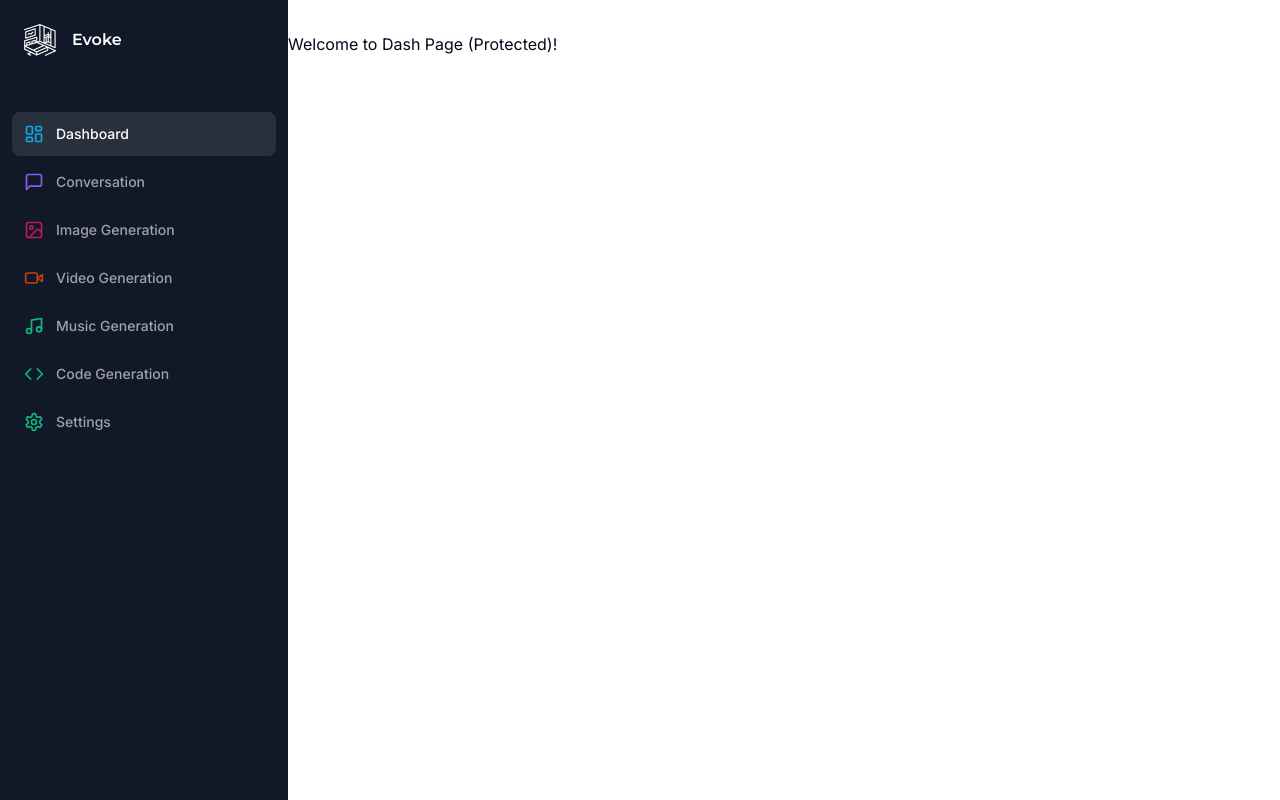
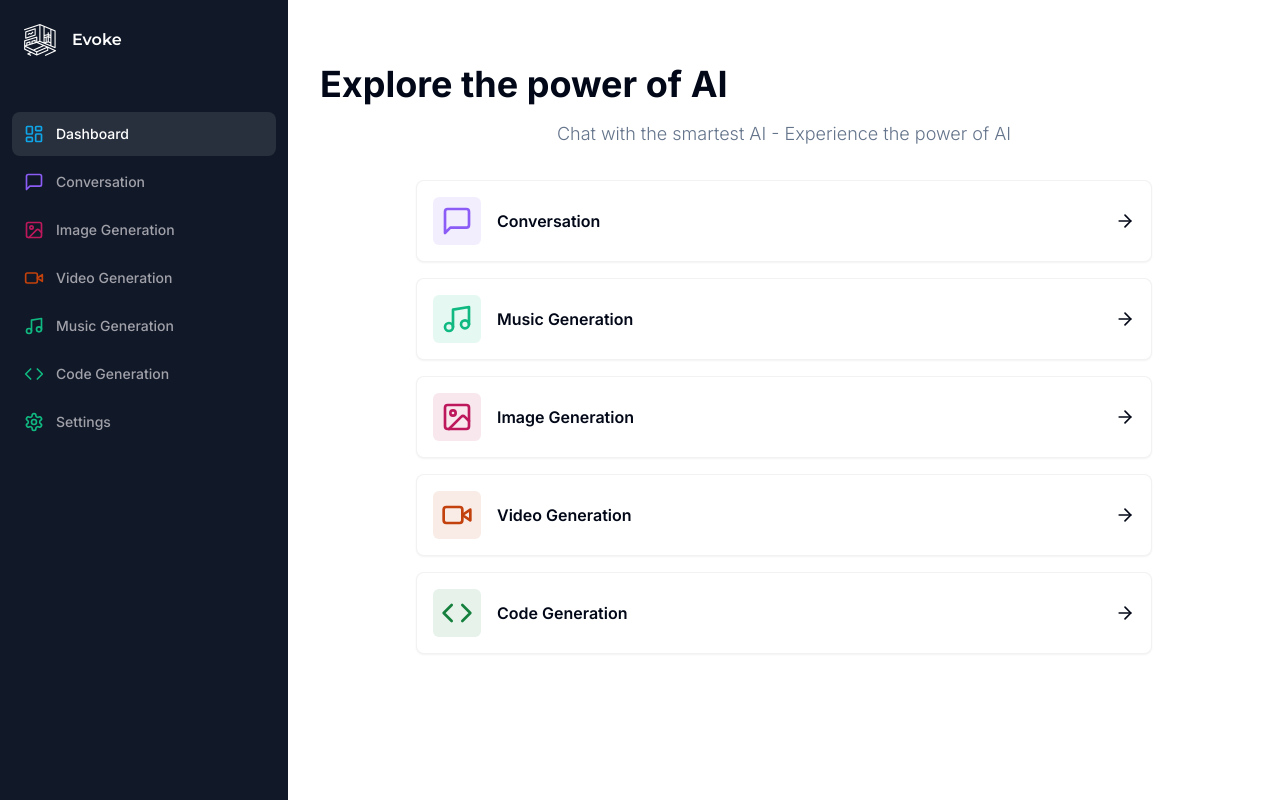
Before and after one commit to CGodl/GaelAi, a Next.js app: page /dashboard in a window 1280 px wide. Built offline with nearby package versions, Linux system fonts and the light colour scheme.

Commit message:
Developed basic dashboard to click in to AI programs

```diff
--- a/app/(dashboard)/(routes)/dashboard/page.tsx
+++ b/app/(dashboard)/(routes)/dashboard/page.tsx
@@ -1,10 +1,84 @@
+"use client"
+
+import { ArrowRight, Code, ImageIcon, MessageSquare, Music, VideoIcon } from "lucide-react";
+import { Card } from "@/components/ui/card";
+import { cn } from "@/lib/utils";
+import { useRouter } from "next/navigation";
+
+const tools = [
+	{
+		label: "Conversation",
+		icon: MessageSquare,
+		color: 'text-violet-500',
+		bgColor: 'bg-violet-500/10',
+		href: '/conversation'
+	},
+	{
+		label: "Music Generation",
+		icon: Music,
+		color: 'text-emerald-500',
+		bgColor: 'bg-emerald-500/10',
+		href: '/music'
+	},
+	{
+		label: "Image Generation",
+		icon: ImageIcon,
+		color: 'text-pink-700',
+		bgColor: 'bg-pink-700/10',
+		href: '/image'
+	},
+	{
+		label: "Video Generation",
+		icon: VideoIcon,
+		color: 'text-orange-700',
+		bgColor: 'bg-orange-700/10',
+		href: '/video'
+	},
+	{
+		label: "Code Generation",
+		icon: Code,
+		color: 'text-green-700',
+		bgColor: 'bg-green-700/10',
+		href: '/code'
+	}
+]
+
+
 
 const DashboardPage = () => {
+	const router = useRouter();
 	return (
-		<>
-			<div>Welcome to Dash Page (Protected)!</div>
+		<div>
+			<div className="m-8 space-y-4">
+				<h2 className="text-2xl md:text-4xl font-bold">
+					Explore the power of AI
+				</h2>
+				<p className="text-muted-foreground font-light text-sm md:text-lg text-center">
+					Chat with the smartest AI - Experience the power of AI
+				</p>
+			</div>
+			<div className="px-4 md:px-20 lg:px-32 space-y-4">
+				{tools.map((tool) => (
+					<Card
+						onClick={() => router.push(tool.href)}
+						key={tool.href}
+						className="p-4 border-black/5 flex items-center justify-between hover:shadow-md transition cursor-pointer"
+					>
+						<div className="flex items-center gap-x-4">
+							<div className={cn("p-2 w-fit rounded-md", tool.bgColor)}>
+								<tool.icon className={cn("w-8 h-8", tool.color)} />
+							</div>
+							<div className="font-semibold">
+								{tool.label}
+							</div>
+						</div>
+						<ArrowRight className="w-5 h-5"/>
+					</Card>
 
-		</>
+
+				))}
+			</div>
+		</div>
 	);
 };
 
--- /dev/null
+++ b/components/ui/card.tsx
@@ -0,0 +1,79 @@
+import * as React from "react"
+
+import { cn } from "@/lib/utils"
+
+const Card = React.forwardRef<
+  HTMLDivElement,
+  React.HTMLAttributes<HTMLDivElement>
+>(({ className, ...props }, ref) => (
+  <div
+    ref={ref}
+    className={cn(
+      "rounded-lg border bg-card text-card-foreground shadow-sm",
+      className
+    )}
+    {...props}
+  />
+))
+Card.displayName = "Card"
+
+const CardHeader = React.forwardRef<
+  HTMLDivElement,
+  React.HTMLAttributes<HTMLDivElement>
+>(({ className, ...props }, ref) => (
+  <div
+    ref={ref}
+    className={cn("flex flex-col space-y-1.5 p-6", className)}
+    {...props}
+  />
+))
+CardHeader.displayName = "CardHeader"
+
+const CardTitle = React.forwardRef<
+  HTMLParagraphElement,
+  React.HTMLAttributes<HTMLHeadingElement>
+>(({ className, ...props }, ref) => (
+  <h3
+    ref={ref}
+    className={cn(
+      "text-2xl font-semibold leading-none tracking-tight",
+      className
+    )}
+    {...props}
+  />
+))
+CardTitle.displayName = "CardTitle"
+
+const CardDescription = React.forwardRef<
+  HTMLParagraphElement,
+  React.HTMLAttributes<HTMLParagraphElement>
+>(({ className, ...props }, ref) => (
+  <p
+    ref={ref}
+    className={cn("text-sm text-muted-foreground", className)}
+    {...props}
+  />
+))
+CardDescription.displayName = "CardDescription"
+
+const CardContent = React.forwardRef<
+  HTMLDivElement,
+  React.HTMLAttributes<HTMLDivElement>
+>(({ className, ...props }, ref) => (
+  <div ref={ref} className={cn("p-6 pt-0", className)} {...props} />
+))
+CardContent.displayName = "CardContent"
+
+const CardFooter = React.forwardRef<
+  HTMLDivElement,
+  React.HTMLAttributes<HTMLDivElement>
+>(({ className, ...props }, ref) => (
+  <div
+    ref={ref}
+    className={cn("flex items-center p-6 pt-0", className)}
+    {...props}
+  />
+))
+CardFooter.displayName = "CardFooter"
+
+export { Card, CardHeader, CardFooter, CardTitle, CardDescription, CardContent }
```
